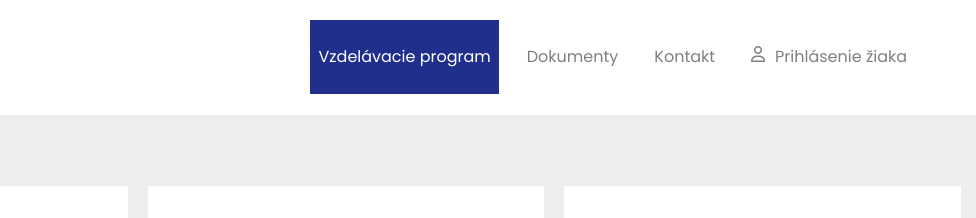
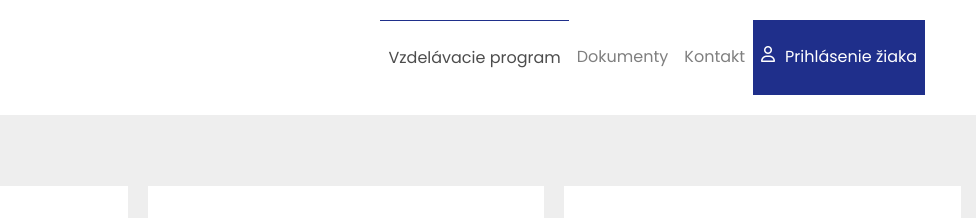
Before and after one commit to GlobalGraphic/gymnasium_website, a plain HTML site: page index.html in a window 1280 px wide. In both pictures the pointer is over the link "Vzdelávacie program". Shown: the top 218 px of the page, 304-1280 px from the left. Drawn offline with nearby package versions, Linux system fonts and the light colour scheme.

Commit message:
links update

```diff
--- a/index.html
+++ b/index.html
@@ -31,7 +31,7 @@
                           <a class="nav-link" href="kontakt.html">Kontakt</a>
                         </li>
                         <li class="nav-item" id="fero">
-                          <a class="nav-link" href="prihlasenie.html"><i class="far fa-user"></i>Prihlásenie žiaka</a>
+                          <a class="nav-link" href="prihlasenie.html" style="color: white;"><i class="far fa-user" style="color: white;"></i>Prihlásenie žiaka</a>
                         </li>
                       </ul>
                     </div>
--- a/style.css
+++ b/style.css
@@ -21,16 +21,25 @@ body#body {
 
 a.nav-link {
     font-family: 'Poppins', sans-serif;
-    color: red;
     padding: 25px;
 }
 
-
-li.nav-item {
-    padding: 10px;
+a.nav-link:hover:nth-child(1){
+    color: #1f2f8b;
+    border-top: 1px solid #1f2f8b;
 }
 
-li.nav-item:hover .nav-link:hover{
+a.nav-link:hover:nth-child(2){
+    color: #1f2f8b;
+    border-top: 1px solid #1f2f8b;
+}
+
+a.nav-link:hover:nth-child(3){
+    color: #1f2f8b;
+    border-top: 1px solid #1f2f8b;
+}
+
+li.nav-item:nth-child(4){
     color: #ffffff;
     background-color: #1f2f8b;
 }
```
